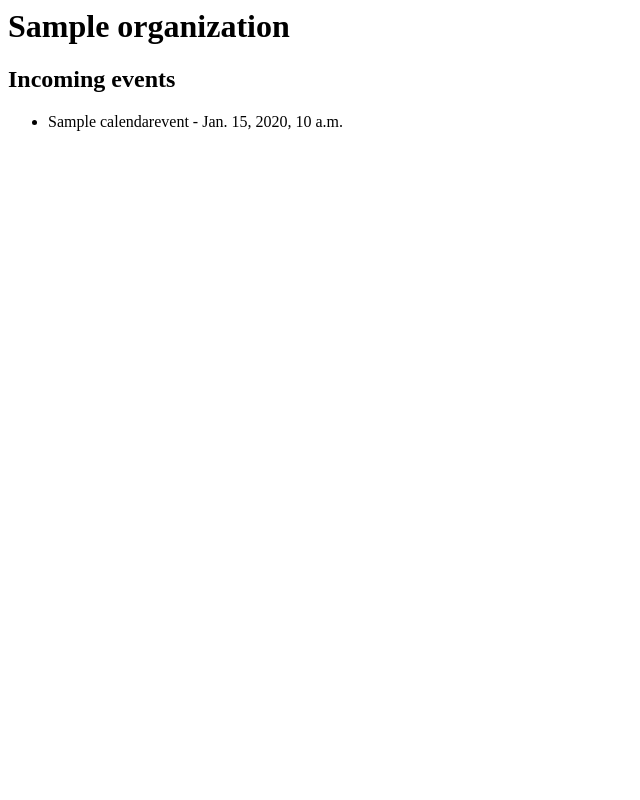
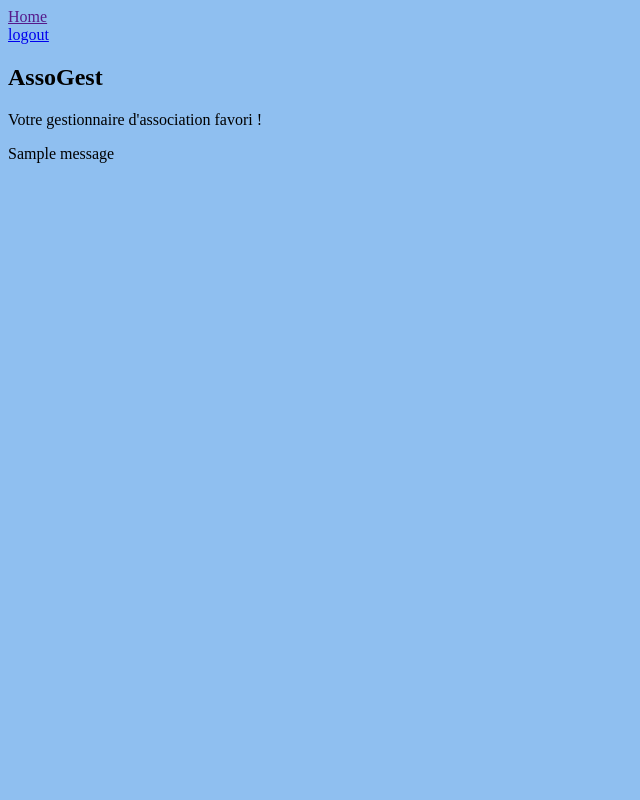
Before and after one commit to sebastien-mariaux/Assogest, a Django app: a page that uses nonprofits/templates/nonprofits/organization_detail.html in a window 1280 px wide. Shown: the whole page, without its empty margins (0-640 px from the left). Run offline with Django 5.2, Linux system fonts and the light colour scheme; a user stored in the database is signed in; tables that the repository leaves empty hold one stand-in row (values such as "Sample post"); one stand-in notice (Sample message) is shown; style sheets or scripts are compiled from the project's sources; parts of the project's set-up code (start-up, migrations or seed data) failed here and were passed over; some libraries are stand-ins or nearby versions.

Commit message:
:lipstick: start frontend

```diff
--- /dev/null
+++ b/assogest/context_processors.py
@@ -0,0 +1,5 @@
+from django.conf import settings
+
+
+def site_title(request):    # pylint: disable=unused-argument
+    return {"SITE_TITLE": settings.SITE_TITLE}
--- /dev/null
+++ b/assogest/static/assogest/style.scss
@@ -0,0 +1,3 @@
+body {
+    background-color: #8fbff0;
+}
--- /dev/null
+++ b/assogest/templates/assogest/base.html
@@ -0,0 +1,23 @@
+{% load static i18n %}
+{% load compress %}
+{% compress css %}
+  <link type="text/x-scss" href="{% static 'assogest/style.scss' %}" rel="stylesheet" media="screen">
+{% endcompress %}
+
+<!DOCTYPE html>
+{% get_current_language as LANGUAGE_CODE %}
+<html lang="{{ LANGUAGE_CODE|default:'en_us' }}">
+
+  <head>
+    <meta charset="utf-8">
+    <meta name="viewport" content="width=device-width, initial-scale=1, shrink-to-fit=no">
+    <title>
+      {{ SITE_TITLE }} | {% block title %}{% endblock title %}
+    </title>
+  </head>
+
+  <body>
+    {% block layout %}
+    {% endblock layout %}
+  </body>
+</html>
--- /dev/null
+++ b/assogest/templates/assogest/header.html
@@ -0,0 +1,5 @@
+
+<div>
+  <h2>AssoGest</h2>
+  <p>Votre gestionnaire d'association favori !</p>
+</div>
--- /dev/null
+++ b/assogest/templates/assogest/nav.html
@@ -0,0 +1,38 @@
+{% load i18n %}
+
+<nav class="navigation">
+  <div class="left-menu">
+    <div class='navigation-item'>
+      {% comment %} <a href="{% url 'home' %}"> {% endcomment %}
+        <a href="">
+        Home
+      </a>
+    </div>
+  </div>
+
+  <div class="right-menu">
+    {% if user.is_authenticated %}
+      {% comment %} <div class='navigation-item'>
+        <a class="profile" href="{% url 'profile' %}">
+          {% trans 'Profile' %}
+        </a>
+      </div> {% endcomment %}
+      <div class='navigation-item'>
+        <a class="logout" href="{% url 'logout' %}">
+          {% trans 'logout' %}
+        </a>
+      </div>
+    {% else %}
+      <div class='navigation-item'>
+        <a class="login" href="{% url 'login' %}">
+          {% trans 'login' %}
+        </a>
+      </div>
+      <div class='navigation-item'>
+        <a class="register" href="{% url 'register' %}">
+          {% trans 'register' %}
+        </a>
+      </div>
+    {% endif %}
+  </div>
+</nav>
--- /dev/null
+++ b/assogest/templates/layouts/simple.html
@@ -0,0 +1,31 @@
+{% extends 'base.html' %}
+
+{% block layout %}
+  {% block nav %}
+    {% include "nav.html" %}
+  {% endblock nav %}
+
+{% block header %}
+  <header>
+    {% include "header.html" %}
+  </header>
+{% endblock header %}
+
+<div class="main-container">
+  {% block message %}
+    {% if messages %}
+    <div class="messages">
+      {% for message in messages %}
+      <div class="ui message">
+        <i class="close icon"></i>
+        {{ message }}
+      </div>
+      {% endfor %}
+    </div>
+    {% endif %}
+  {% endblock message %}
+
+  {% block content %}
+  {% endblock content %}
+</div>
+{% endblock layout %}
--- a/nonprofits/templates/nonprofits/organization_detail.html
+++ b/nonprofits/templates/nonprofits/organization_detail.html
@@ -1,3 +1,7 @@
+{% extends "layouts/simple.html" %}
+{% load i18n %}
+
+
 <h1>{{organization.name}}</h1>
 
 <section class="organization-events">
--- a/nonprofits/templates/nonprofits/organization_list.html
+++ b/nonprofits/templates/nonprofits/organization_list.html
@@ -1,3 +1,7 @@
+{% extends "layouts/simple.html" %}
+{% load i18n %}
+
+
 <h1>Organizations</h1>
 
 {% for organization in organizations %}
```
Also changed, not shown: assogest/settings.py (+37 -8 lines), assogest/templates/assogest/home.html (added, +13 -0 lines), 1 other file.
